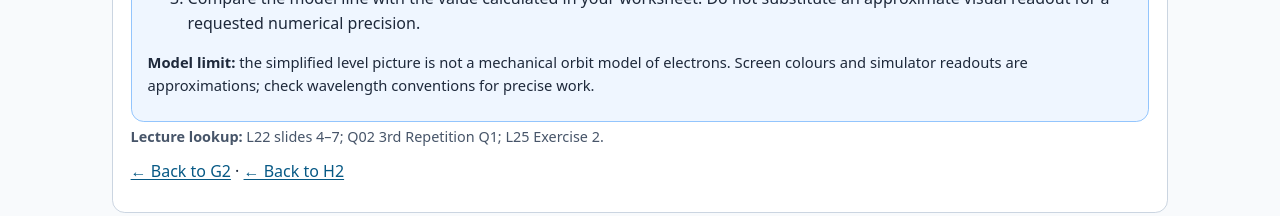
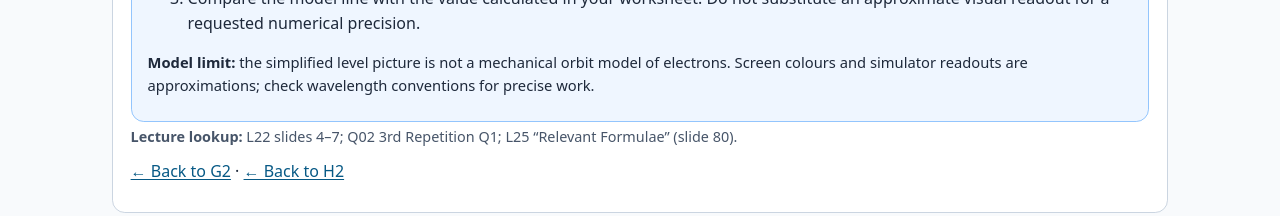
Before and after one commit to ekerzendorfer/IMPC_PHCH_II_UE, a plain HTML site: page unit02_theory.html in a window 1280 px wide. Shown: the part 4320-4536 px from the top of the page. Drawn offline with nearby package versions, Linux system fonts and the light colour scheme.

Commit message:
Correct L25 Rydberg source lookup in UE02 theory

```diff
--- a/unit02_theory.html
+++ b/unit02_theory.html
@@ -127,7 +127,7 @@ $$\frac1\lambda=\widetilde R_{\mathrm H}\left(\frac1{n_f^2}-\frac1{n_i^2}\right)
 <ol class="tight"><li>Find the hydrogen energy-level display and its line spectrum.</li><li>Explore a downward transition. Ask: what changes in wavelength as the energy gap grows?</li><li>Compare the model line with the value calculated in your worksheet. Do not substitute an approximate visual readout for a requested numerical precision.</li></ol>
 <p class="small"><strong>Model limit:</strong> the simplified level picture is not a mechanical orbit model of electrons. Screen colours and simulator readouts are approximations; check wavelength conventions for precise work.</p>
 </section>
-<p class="resource"><strong>Lecture lookup:</strong> L22 slides 4–7; Q02 3rd Repetition Q1; L25 Exercise 2.</p>
+<p class="resource"><strong>Lecture lookup:</strong> L22 slides 4–7; Q02 3rd Repetition Q1; L25 “Relevant Formulae” (slide 80).</p>
 <p><a href="unit02_nucleus_spectra.html#g2">← Back to G2</a> · <a href="unit02_nucleus_spectra.html#h2">← Back to H2</a></p>
 </div></section>
 
```
